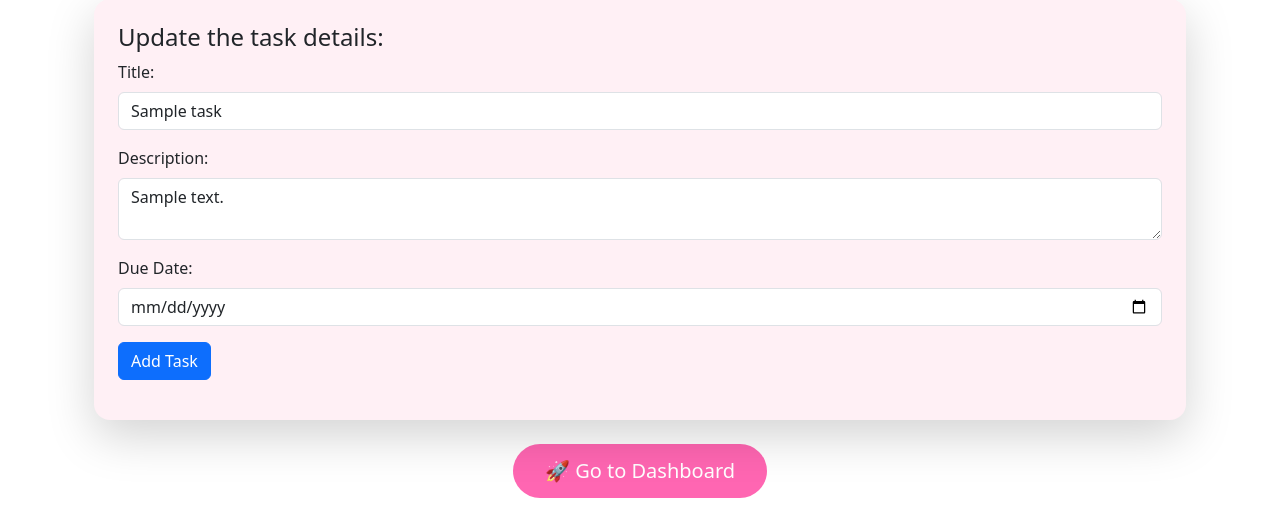
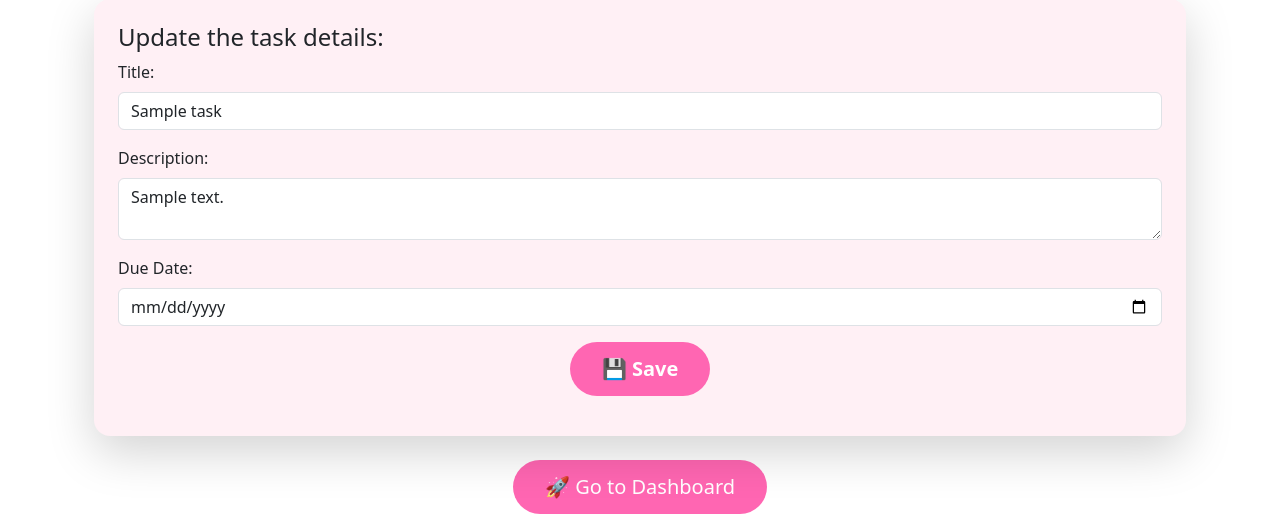
Before and after one commit to pittachiox/pittaweb, a Flask app: page /tasks/1/update in a window 1280 px wide. Shown: the part 287-801 px from the top of the page. Run offline with Flask 3, Linux system fonts and the light colour scheme; a user stored in the database is signed in; tables that the repository leaves empty hold one stand-in row (values such as "Sample post"); some libraries are stand-ins or nearby versions.

Commit message:
decorate update_task page

```diff
--- a/templates/update_task.html
+++ b/templates/update_task.html
@@ -22,7 +22,6 @@
             <div class="mb-3">
                 <label for="title" class="form-label">Title:</label>
                 {{ form.title(class="form-control", id="title") }}
-
             </div>
 
             <div class="mb-3">
@@ -35,8 +34,8 @@
                 {{ form.due_date(class="form-control", id="due_date", type="date", value=task.due_date) }}
             </div>
 
-            <div class="mb-3">
-                {{ form.submit(class="btn btn-primary") }}
+            <div class="mb-3 text-center">
+                {{ form.submit(class="btn btn-lg", style="background-color: #ff66b2; color: white; border: none; padding: 0.75rem 2rem; border-radius: 50px; font-weight: bold;", value="💾 Save") }}
             </div>
         </form>
     </div>
```
